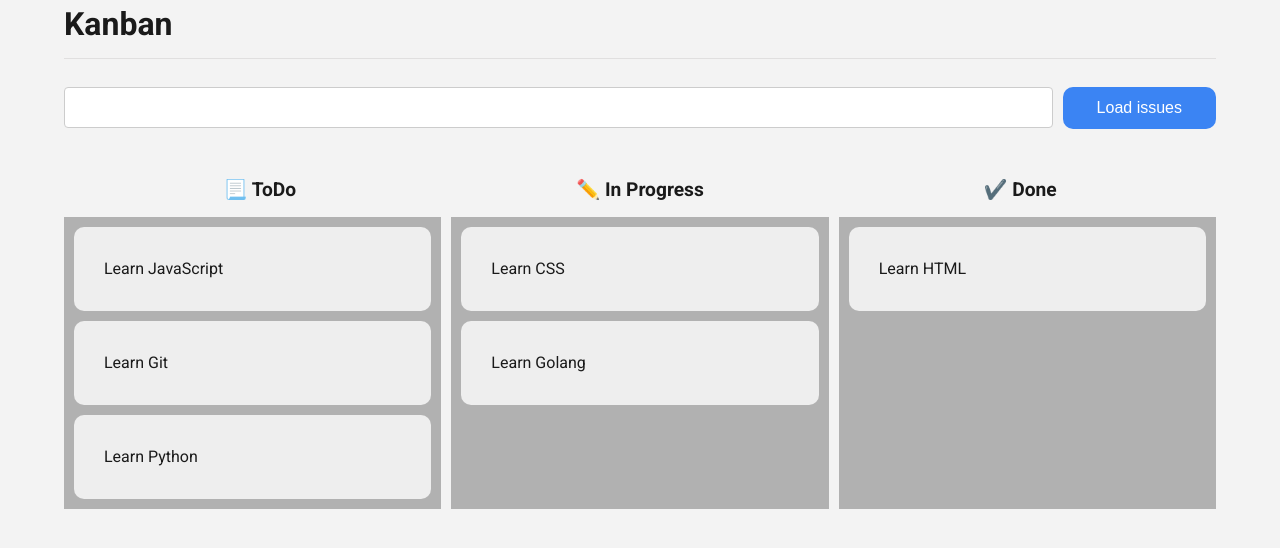
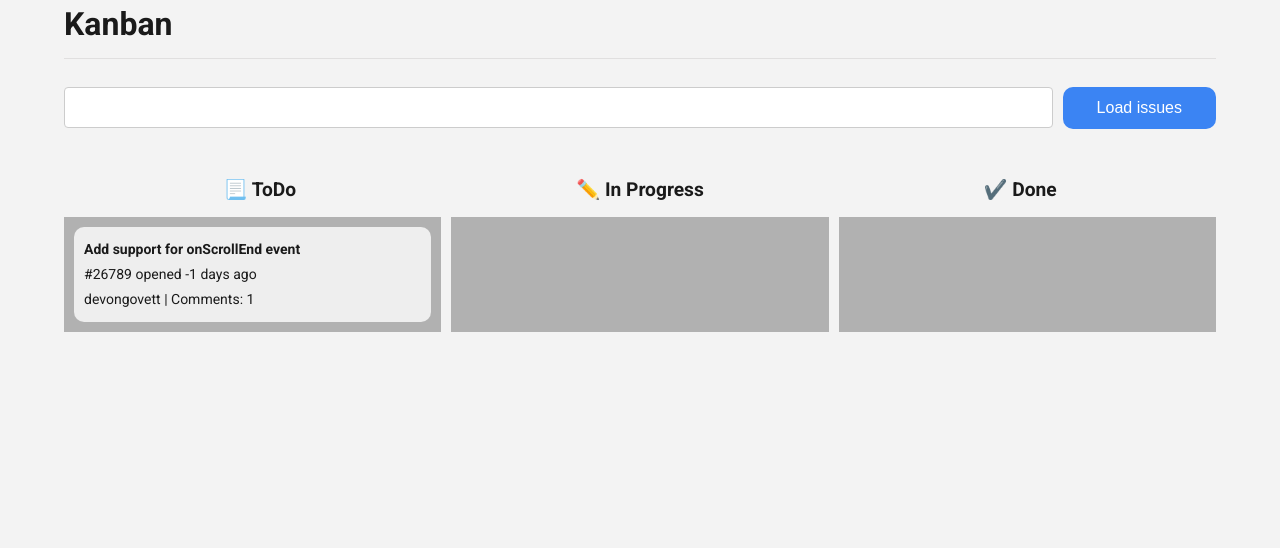
Before and after one commit to svmed2050/kanban-git-react, a React (Create React App) app: page / in a window 1280 px wide. Shown: the top 548 px of the page. Built offline with nearby package versions, Linux system fonts and the light colour scheme.

Commit message:
add layout for card in kanban

```diff
--- a/src/components/card/card.scss
+++ b/src/components/card/card.scss
@@ -1,5 +1,7 @@
 .card {
-	padding: 30px;
+	padding: 10px;
 	background-color: #eeeeee;
 	border-radius: 10px;
+	font-size: 14px;
+	line-height: 1.8;
 }
--- a/src/components/card/index.jsx
+++ b/src/components/card/index.jsx
@@ -1,7 +1,20 @@
 import './card.scss'
+import { daysConverter } from '../../utils/daysConverter.js'
 
-const Card = (props) => {
-	return <div className='card'>{props.children}</div>
+const Card = ({ title, comments, number, created_at, user }) => {
+	const daysAgo = daysConverter(created_at)
+
+	return (
+		<div className='card'>
+			<strong>{title}</strong>
+			<p>
+				#{number} opened {daysAgo}
+			</p>
+			<p>
+				{user} | Comments: {comments}
+			</p>
+		</div>
+	)
 }
 
 export default Card
--- a/src/components/kanban/index.jsx
+++ b/src/components/kanban/index.jsx
@@ -69,7 +69,7 @@ const Kanban = () => {
 														opacity: snapshot.isDragging ? '0.5' : '1',
 													}}
 												>
-													<Card>{task.title}</Card>
+													<Card {...task} />
 												</div>
 											)}
 										</Draggable>
--- a/src/components/repoinput/index.jsx
+++ b/src/components/repoinput/index.jsx
@@ -42,9 +42,21 @@ const RepoInput = () => {
 				// 	})
 				// )
 				// setIssues({ open: data[0], inProgress: data[1], done: data[2] })
-				const responseStars = await fetch(urlGitStars)
-				const starsNewData = await responseStars.json()
-				setGitStars(starsNewData.stargazers_count)
+
+				const responseOpen = await fetch(urlOpen)
+				const dataOpen = await responseOpen.json()
+				setIssues((prevState) => ({ ...prevState, open: dataOpen }))
+
+				// console.log(dataOpen[0].title)
+				// console.log(dataOpen[0].comments)
+				// console.log(dataOpen[0].number)
+				// console.log(dataOpen[0].created_at)
+				// console.log(dataOpen[0].user.login)
+
+				/* Fetching stars */
+				// const responseStars = await fetch(urlGitStars)
+				// const starsNewData = await responseStars.json()
+				// setGitStars(starsNewData.stargazers_count)
 				setIsLoading(false)
 			} catch (error) {
 				console.log(error)
@@ -53,6 +65,12 @@ const RepoInput = () => {
 		}
 
 		fetchData()
+
+		/*
+		Some issue title
+		#315 opened 3 days ago
+		Admin | Comments: 3
+		*/
 	}, [newRepoName, newOwner])
 
 	return (
--- a/src/mockData.js
+++ b/src/mockData.js
@@ -1,4 +1,16 @@
 import { v4 as uuidv4 } from 'uuid'
+
+/*
+		Some issue title
+		#315 opened 3 days ago
+		Admin | Comments: 3
+
+		dataOpen[0].title
+		dataOpen[0].comments
+		dataOpen[0].number
+		dataOpen[0].created_at
+		dataOpen[0].user.login
+		*/
 
 const mockData = [
 	{
@@ -7,40 +19,44 @@ const mockData = [
 		tasks: [
 			{
 				id: uuidv4(),
-				title: 'Learn JavaScript',
+				title: 'Add support for onScrollEnd event',
+				comments: 1,
+				number: 26789,
+				created_at: '2023-05-07T05:48:43Z',
+				user: 'devongovett',
 			},
-			{
-				id: uuidv4(),
-				title: 'Learn Git',
-			},
-			{
-				id: uuidv4(),
-				title: 'Learn Python',
-			},
+			// {
+			// 	id: uuidv4(),
+			// 	title: 'Learn Git',
+			// },
+			// {
+			// 	id: uuidv4(),
+			// 	title: 'Learn Python',
+			// },
 		],
 	},
 	{
 		id: uuidv4(),
 		title: ' ✏️ In Progress',
 		tasks: [
-			{
-				id: uuidv4(),
-				title: 'Learn CSS',
-			},
-			{
-				id: uuidv4(),
-				title: 'Learn Golang',
-			},
+			// {
+			// 	id: uuidv4(),
+			// 	title: 'Learn CSS',
+			// },
+			// {
+			// 	id: uuidv4(),
+			// 	title: 'Learn Golang',
+			// },
 		],
 	},
 	{
 		id: uuidv4(),
 		title: ' ✔️ Done',
 		tasks: [
-			{
-				id: uuidv4(),
-				title: 'Learn HTML',
-			},
+			// {
+			// 	id: uuidv4(),
+			// 	title: 'Learn HTML',
+			// },
 		],
 	},
 ]
--- /dev/null
+++ b/src/utils/daysConverter.js
@@ -0,0 +1,8 @@
+export function daysConverter(created_at) {
+	const createdDate = new Date(created_at)
+	const currentDate = new Date()
+	const diffInMs = currentDate - createdDate
+	// convert the difference to days
+	const diffInDays = Math.floor(diffInMs / (1000 * 60 * 60 * 24))
+	return diffInDays + (diffInDays === 1 ? ` day ago` : ` days ago`)
+}
```
